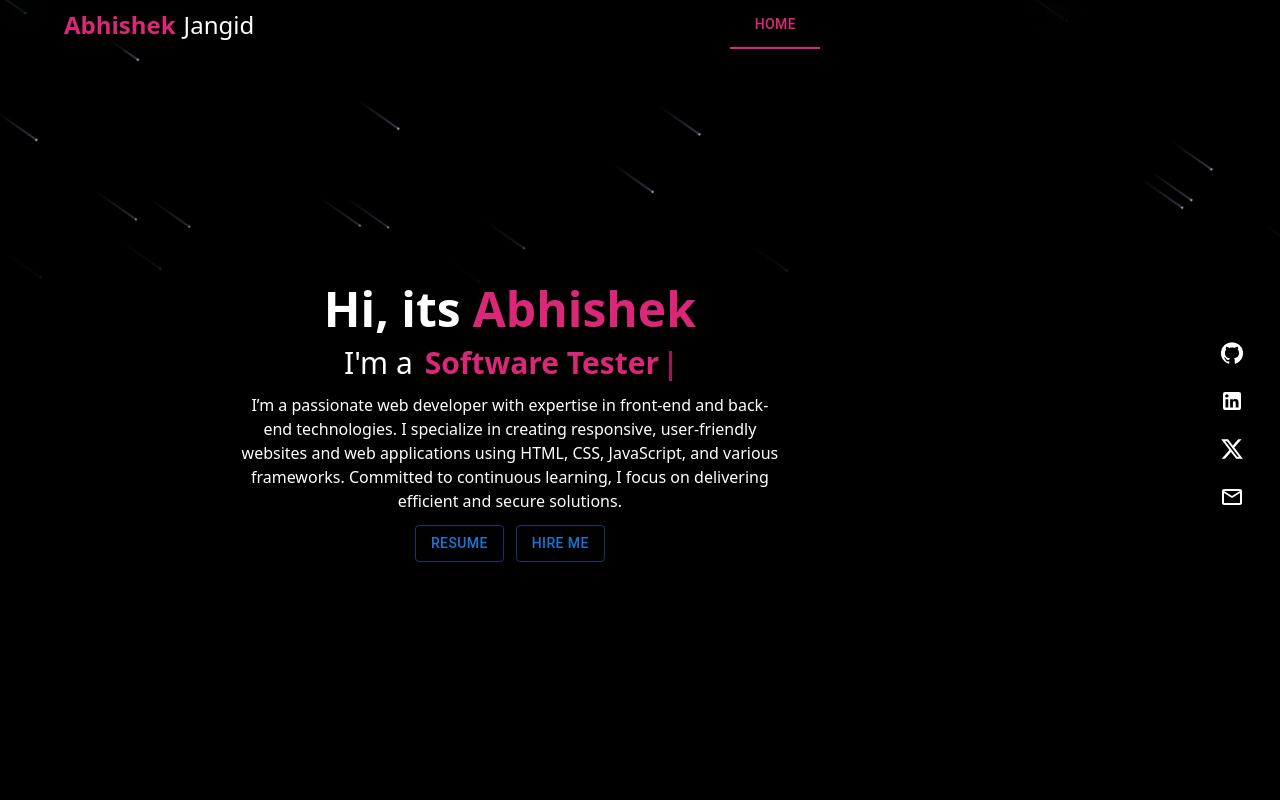
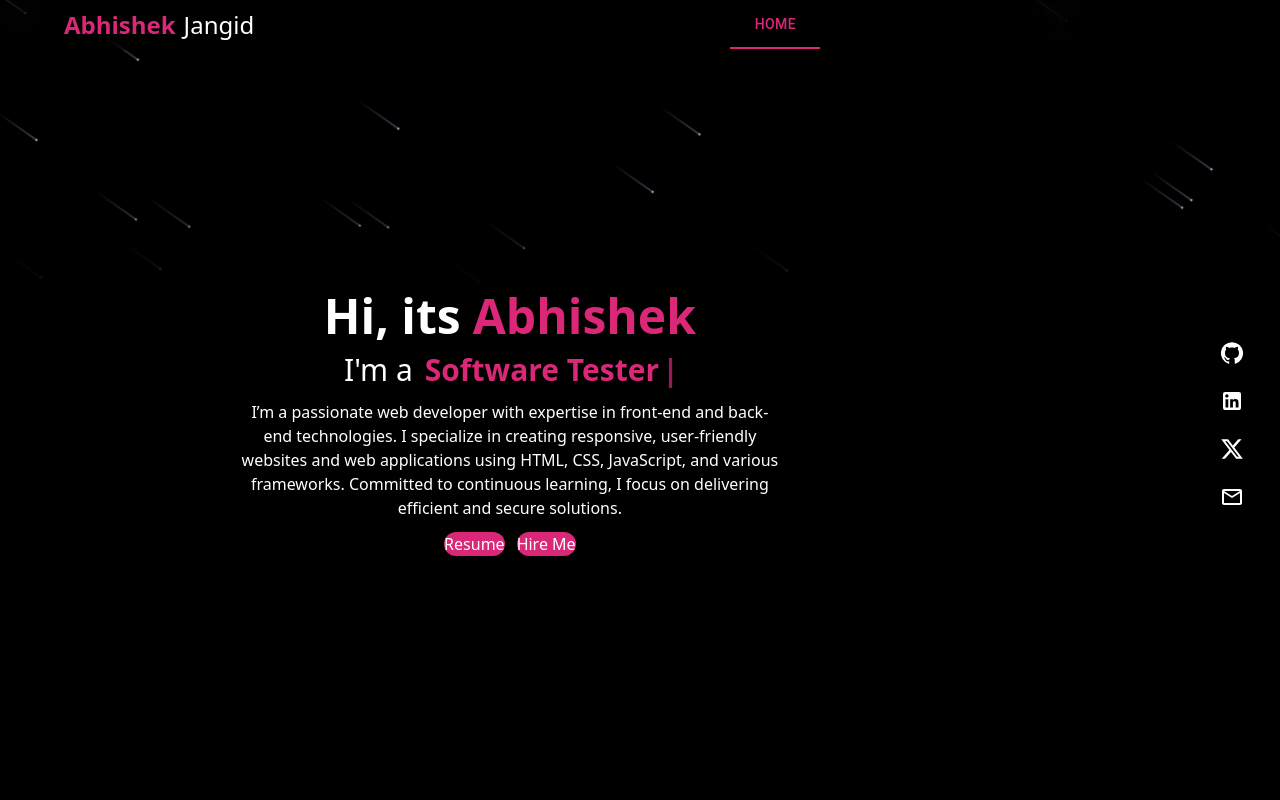
Before and after one commit to techshadow01/AbhiProfile, a Next.js app: page / in a window 1280 px wide. Shown: the top 800 px of the page. Built offline with nearby package versions, Linux system fonts and the light colour scheme.

Commit message:
Update page.js

```diff
--- a/app/page.js
+++ b/app/page.js
@@ -56,8 +56,8 @@ const page = () => {
                 I’m a passionate web developer with expertise in front-end and back-end technologies. I specialize in creating responsive, user-friendly websites and web applications using HTML, CSS, JavaScript, and various frameworks. Committed to continuous learning, I focus on delivering efficient and secure solutions.
               </div>
               <div className='flex items-center justify-start gap-3'>
-                <motion.div  ><Button className='text-white bg-pink-600 rounded-full border-none glow' variant="outlined" >Resume</Button></motion.div>
-                <motion.div ><Button className='text-white bg-pink-600 rounded-full border-none glow' variant="outlined" onClick={() => { Move("contactmove") }}>Hire Me</Button></motion.div>
+                <motion.div  ><button className='text-white bg-pink-600 rounded-full border-none glow' >Resume</button></motion.div>
+                <motion.div ><button className='text-white bg-pink-600 rounded-full border-none glow' onClick={() => { Move("contactmove") }}>Hire Me</button></motion.div>
 
               </div>
             </div>
```
